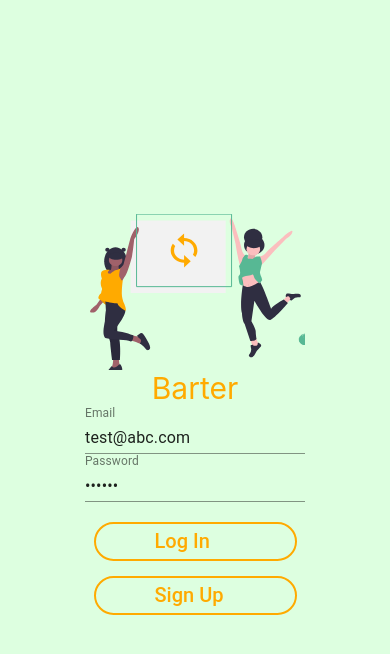
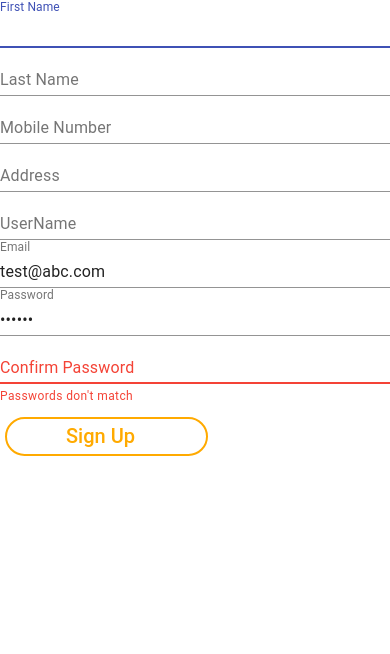
Before and after one commit to YogPanjarale/Project-C89-BARTER-SYSTEM-APP---13, a React Native app: screen / in a window 390 px wide. Shown: the top 654 px of the page. Built offline with nearby package versions, Linux system fonts and the light colour scheme.

Commit message:
Sign Up added

```diff
--- a/Styles.js
+++ b/Styles.js
@@ -21,10 +21,28 @@ export default StyleSheet.create({
         fontSize: 30,
         textAlign: 'center',
         color: '#FFAA00',
-        width:100
+        //width: 100
+        marginBottom:20
+    },
+    ModalText: {
+        // fontFamily: ' Roboto',
+        margin:20,
+        fontStyle: 'normal',
+        fontWeight:'600',
+        fontSize: 18,
+        textAlign: 'justify',
+        color: '#FFAA00',
+        // width:100
+    },
+    Modal: {
+        alignSelf: 'center',
+        backgroundColor: '#ffffffda',
+        borderColor: '#fff',
+        borderRadius: 20,
+        padding: 20
     },
     TextInput: {
-        width:200,
+        width: 200,
         // height:100,
         borderWidth: 2,
         borderColor: "#2F2E41",
@@ -40,15 +58,15 @@ export default StyleSheet.create({
     textInput: {
         height: 40,
         paddingLeft: 6,
-        width:200,
-        fontSize:30
+        width: 200,
+        fontSize: 30
     },
-      button:{
+    button: {
         "width": 203,
         "height": 39,
         "borderWidth": 2,
-        margin:5,
-        marginTop:10,
+        margin: 5,
+        marginTop: 10,
         "borderColor": "#FFAA00",
         "borderStyle": "solid",
         "boxSizing": "border-box",
@@ -56,9 +74,9 @@ export default StyleSheet.create({
         "borderTopRightRadius": 20,
         "borderBottomRightRadius": 20,
         "borderBottomLeftRadius": 20,
-        alignItems:'center'
+        alignItems: 'center'
     },
-      buttonText:{
+    buttonText: {
         "width": 81,
         "height": 39,
         "fontFamily": "Roboto",
--- a/screens/WelcomeScreen.js
+++ b/screens/WelcomeScreen.js
@@ -5,11 +5,12 @@ import {
     TextInput,
     TouchableOpacity,
     ImageBackground,
-    Image
+    Image,
+    Modal
 } from 'react-native';
 import TextField from '@material-ui/core/TextField';
 
-import firebase from 'firebase'
+import firebase from 'firebase/app'
 import 'firebase/auth'
 import db from '../config'
 // import { TextInput, } from 'react-native-paper';
@@ -23,7 +24,15 @@ class WelcomeScreen extends Component {
         super(props);
         this.state = {
             input_email: 'test@abc.com',
-            input_password: '123456'
+            input_password: '123456',
+            isSignUp: true,
+            // sign up stuff
+            input_firstName: '',
+            input_lastName: '',
+            input_mobileNumber: '',
+            input_address: '',
+            input_userName: '',
+            input_confirmPassword: '',
         };
     }
     LogIn = async (email, password) => {
@@ -41,16 +50,110 @@ class WelcomeScreen extends Component {
                 return alert(errormessege)
             })
     }
+    SignUp = async()=>{
+
+        var email = this.state.input_email
+        var password =this.state.input_password
+        db.collection('users').add({
+            firstName:this.state.input_firstName,
+            lastName:this.state.input_lastName,
+            Contact:this.state.input_mobileNumber,
+            Address:this.state.input_address,
+            userName:this.state.input_userName,
+            email_id:this.state.input_email
+        })
+        firebase.auth().createUserWithEmailAndPassword(email, password)
+                        .then(()=>{
+                            console.log('Signed Up')
+                        })
+                        .catch((error)=>{
+                            var errorType= error.code;
+                            var errorMessage=error.message;
+                            alert(errorMessage)
+                        })
+    }
     render() {
         return (
             <View style={styles.container}>
+                {this.state.isSignUp?null:
                 <Image source={require('../assets/splashhome.svg')} style={styles.HomeImage} />
-                {/* <Image source={require('../assets/splashhome.png')} style={styles.HomeImage}/> */}
+                }
+
 
                 <Text style={styles.HomeHeading}>
-                    Barter
+                    Barter App
                   </Text>
-                {/* <MyTextInput placeholder="Email"/> */}
+                {this.state.isSignUp ? <this.SignUpModal /> : <this.LogInModal/>}
+                <TouchableOpacity onPress={this.state.isSignUp?()=>{this.setState({isSignUp:false})}:()=>{this.setState({isSignUp:true})}}>
+                    <Text style={styles.ModalText}>
+                        {this.state.isSignUp?"Already Have an Account? LogIn ":" Don't Hane an Account? SignUp "}
+                    </Text>
+                </TouchableOpacity>
+
+            </View>
+        );
+    }
+
+    /*
+    1. FIRST Name
+    2. Last Name
+    3. Mobile Number
+    4. Address
+    5. UserName
+    6. Password
+    7. Confirm Password
+    */
+    SignUpModal = () => (
+        <Modal style={styles.Modal}
+        animationType="slide"
+
+        >
+            <TextField
+                id=" Input first name"
+                label="First Name"
+                defaultValue={this.state.input_firstName}
+                onChange={event => {
+                    const { value } = event.target;
+                    this.setState({ input_firstName: value });
+                }}
+            />
+            <TextField
+                id = "Input Last Name"
+                label = "Last Name"
+                defaultValue={this.state.input_lastName}
+                onChange={event=>{
+                    const { value}= event.target;
+                    this.setState({ input_lastName:value})
+                }}
+            />
+            <TextField
+                id = "Input Mobile"
+                label = "Mobile Number"
+                defaultValue={this.state.input_mobileNumber}
+                onChange={event=>{
+                    const { value}= event.target;
+                    this.setState({ input_mobileNumber:value})
+                }}
+            />
+            <TextField
+                id = "Input Address"
+                label = "Address"
+                defaultValue={this.state.input_address}
+                onChange={event=>{
+                    const { value}= event.target;
+                    this.setState({ input_address:value})
+                }}
+                multiline
+            />
+            <TextField
+                id = "Input UserName"
+                label = "UserName"
+                defaultValue={this.state.input_userName}
+                onChange={event=>{
+                    const { value}= event.target;
+                    this.setState({ input_userName:value})
+                }}
+            />
             <TextField
                 id="email Input"
                 label="Email"
@@ -59,22 +162,64 @@ class WelcomeScreen extends Component {
                     const { value } = event.target;
                     this.setState({ input_email: value });
                 }}
-
-                    helperText=""
             />
             <TextField
-
                 id="password input"
                 label="Password"
-                    defaultValue=""
-                    helperText=""
                 defaultValue={this.state.input_password}
                 onChange={event => {
                     const { value } = event.target;
                     this.setState({ input_password: value });
                 }}
                 type='password'
+            />
+              <TextField
+                id="confirm password input"
+                label="Confirm Password"
+                defaultValue={this.state.input_confirmPassword}
+                onChange={event => {
+                    const { value } = event.target;
+                    this.setState({ input_confirmPassword: value });
+                }}
+                error={this.state.input_confirmPassword!=this.state.input_password}
+                helperText={this.state.input_confirmPassword!=this.state.input_password?"Passwords don't match":""}
+                type='password'
+            />
+            <TouchableOpacity style={styles.button}
+            disabled={this.state.input_confirmPassword!=this.state.input_password}
+            onPress={this.SignUp}
+            >
+                <Text style={styles.buttonText}>
+                    Sign Up
+                    </Text>
+            </TouchableOpacity>
 
+        </Modal>
+    )
+    LogInModal = () => (
+        <Modal
+        style={styles.Modal}
+        animationType='slide'
+        >
+
+            <TextField
+                id="email Input"
+                label="Email"
+                defaultValue={this.state.input_email}
+                onChange={event => {
+                    const { value } = event.target;
+                    this.setState({ input_email: value });
+                }}
+            />
+            <TextField
+                id="password input"
+                label="Password"
+                defaultValue={this.state.input_password}
+                onChange={event => {
+                    const { value } = event.target;
+                    this.setState({ input_password: value });
+                }}
+                type='password'
             />
             <View style={{ marginVertical: 10 }}>
                 <TouchableOpacity style={styles.button}
@@ -84,15 +229,9 @@ class WelcomeScreen extends Component {
                         Log In
                     </Text>
                 </TouchableOpacity>
-                    <TouchableOpacity style={styles.button}>
-                        <Text style={styles.buttonText}>
-                            Sign Up
-                    </Text>
-                    </TouchableOpacity>
             </View>
-            </View>
-        );
-    }
+        </Modal>
+    )
 }
 
 export default WelcomeScreen;
```
Also changed, not shown: 1 other file (tests, documents, lock files or other folders). Lines whose indentation alone changed are shown as unchanged.
